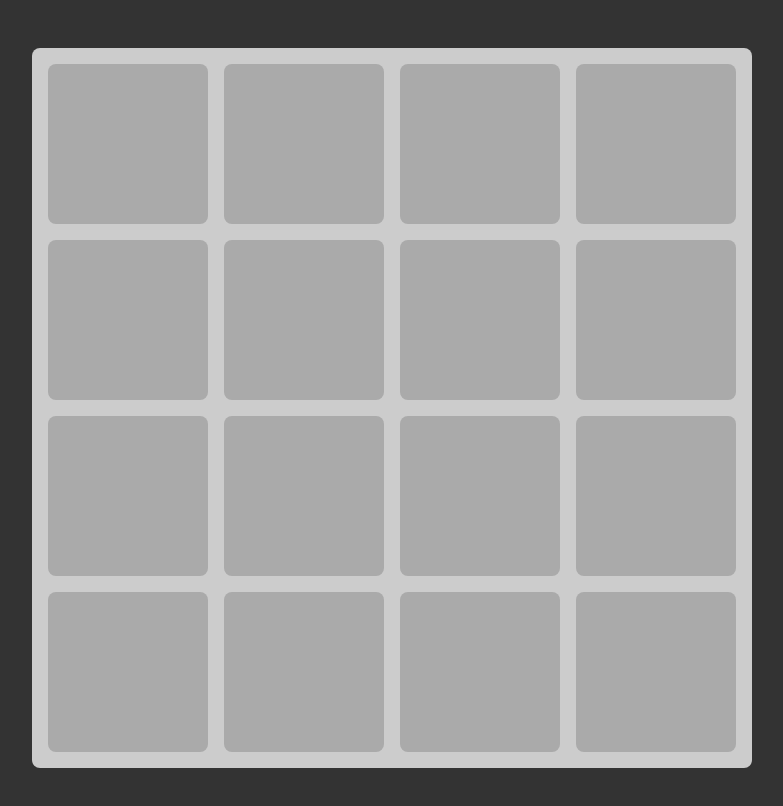
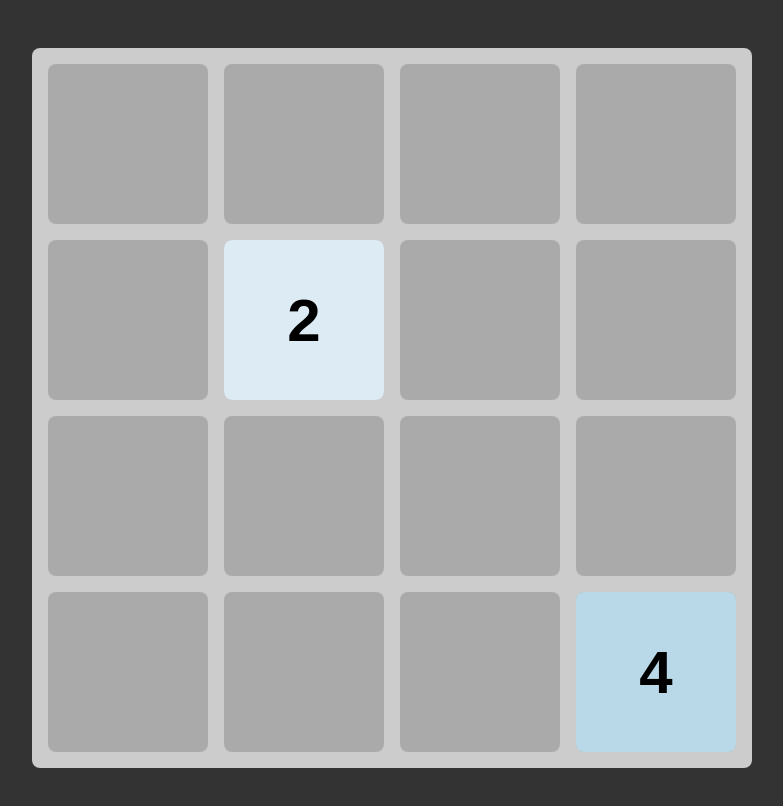
Before and after one commit to aimun-naharr/Game-with-OOP, a plain HTML site: page index.html in a window 1280 px wide. Shown: the whole page, without its empty margins (248-1031 px from the left). Drawn offline with Linux system fonts and the light colour scheme.

Commit message:
tile class has created and set the styles

```diff
--- a/grid.js
+++ b/grid.js
@@ -3,22 +3,53 @@ const CELL_SIZE = 20;
 const CELL_GAP = 2;
 
 export default class Grid {
+	#cells;
 	constructor(gridElement) {
 		gridElement.style.setProperty("--grid-size", `${GRID_SIZE}`);
 		gridElement.style.setProperty("--cell-size", `${CELL_SIZE}vmin`);
 		gridElement.style.setProperty("--cell-gap", `${CELL_GAP}vmin`);
-		createCellElement(gridElement)
+		// let's create some cells
+		this.#cells = createCellElement(gridElement).map((cellElement, i) => {
+			return new Cell(cellElement, i % GRID_SIZE, Math.floor(i / GRID_SIZE));
+		});
+	}
+	get #emptyCells() {
+		return this.#cells.filter((cell) => cell.tile == null);
+	}
+	randomEmptyCell() {
+		const randomIndex = Math.floor(Math.random() * this.#emptyCells.length);
+		return this.#emptyCells[randomIndex];
 	}
 }
 
-function createCellElement(gridElement){
-	const cells=[]
-	for (let i = 0; i <GRID_SIZE* GRID_SIZE ; i++) {
-		const cell=document.createElement('div')
-		cell.classList.add('cell')
-		gridElement.append(cell)
-		cells.push(cell)
+class Cell {
+	#cellElement;
+	#x;
+	#y;
+	#tile;
+	constructor(cellElement, x, y) {
+		this.#cellElement = cellElement;
+		this.#x = x;
+		this.#y = y;
+	}
+	get tile() {
+		return this.#tile;
+	}
+	set tile(value) {
+		this.#tile = value;
+		if (value == null) return;
+		this.tile.x = this.#x;
+		this.tile.y = this.#y;
+	}
+}
 
+function createCellElement(gridElement) {
+	const cells = [];
+	for (let i = 0; i < GRID_SIZE * GRID_SIZE; i++) {
+		const cell = document.createElement("div");
+		cell.classList.add("cell");
+		gridElement.append(cell);
+		cells.push(cell);
 	}
-	return cells
+	return cells;
 }
--- a/script.js
+++ b/script.js
@@ -1,4 +1,8 @@
 import Grid from "./grid.js"
+import Tile from "./tile.js"
 const gameBoard=document.getElementById('game-board')
 
 const grid=new Grid(gameBoard)
+console.log(grid.randomEmptyCell())
+grid.randomEmptyCell().tile=new Tile(gameBoard)
+grid.randomEmptyCell().tile=new Tile(gameBoard)
--- a/styles.css
+++ b/styles.css
@@ -30,10 +30,10 @@ body{
 }
 
 .tile{
-     --x:1;
-     --y:2;
-     --background-lightness:80%;
-     --text-lightness:20%;
+     /* --x:1;
+     --y:2; */
+     /* --background-lightness:80%;
+     --text-lightness:20%; */
      position: absolute;
      display: flex;
      align-items: center;
--- /dev/null
+++ b/tile.js
@@ -0,0 +1,30 @@
+export default class Tile {
+	#tileElement;
+	#x;
+	#y;
+	#value;
+	constructor(tileContainer, value = Math.random() > 0.5 ? 2 : 4) {
+		this.#tileElement = document.createElement("div");
+		this.#tileElement.classList.add("tile");
+		tileContainer.append(this.#tileElement);
+		this.value = value;
+	}
+	set value(v) {
+		this.#value = v;
+		this.#tileElement.textContent = v;
+		const power=Math.log2(v)
+		// if power increases, backgroundLightness will decrease
+		const backgroundLightness=100 - power * 9
+		this.#tileElement.style.setProperty('--background-lightness', `${backgroundLightness}%`)
+		this.#tileElement.style.setProperty('--text-lightness', `{backgroundLightness <=50? 90: 10}%` )
+
+	}
+	set x(value) {
+		this.#x = value;
+		this.#tileElement.style.setProperty("--x", value);
+	}
+	set y(value) {
+		this.#y = value;
+		this.#tileElement.style.setProperty("--y", value);
+	}
+}
```
